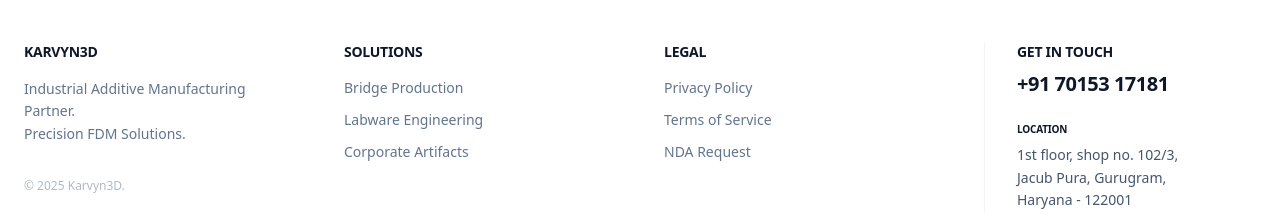
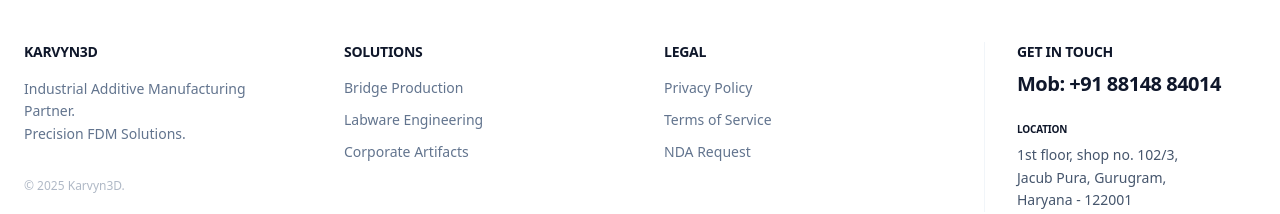
Before and after one commit to VisheshTnwr/karvyn3d.com, a Next.js app: page / in a window 1280 px wide. Shown: the part 6771-6985 px from the top of the page. Built offline with nearby package versions, Linux system fonts and the light colour scheme; no server answers.

Commit message:
changed the mobile number.

```diff
--- a/app/page.tsx
+++ b/app/page.tsx
@@ -70,7 +70,7 @@
                   href="tel:+917015317181"
                   className="block text-xl font-bold text-slate-900 hover:text-orange-600 transition-colors tracking-tight"
                 >
-                  +91 70153 17181
+                  Mob: +91 88148 84014
                 </a>
               </div>
 
```
